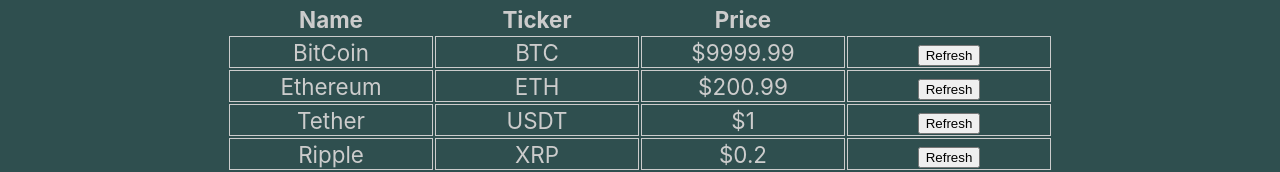
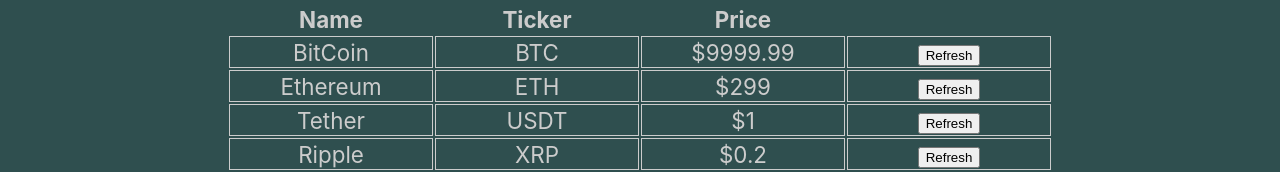
Before and after one commit to orbitmechanic/React, a React (Create React App) app in the folder coin-exchange/: page / in a window 1280 px wide. Shown: the part 1039-1211 px from the top of the page. Built offline with nearby package versions, Linux system fonts and the light colour scheme.

Commit message:
Centralizing State

```diff
--- a/coin-exchange/src/App.js
+++ b/coin-exchange/src/App.js
@@ -4,14 +4,39 @@
 import Coin from './components/Coin/Coin';
 import AccountBalance from './components/AccountBalance/AccountBalance'
 
-function App() {
+class App extends React.Component {
+  constructor(props) {
+    super(props);
+    this.state = {
+      balance: 10000,
+      coinData: [
+        { name: 'BitCoin',
+          ticker:'BTC',
+          price: 9999.99,
+        },
+        { name: 'Ethereum',
+          ticker: 'ETH',
+          price: 299.0,
+        },
+        { name: 'Tether',
+          ticker:'USDT',
+          price: 1.0,
+        },
+        { name: 'Ripple',
+          ticker: 'XRP',
+          price: 0.2,
+        }
+      ],
+    };
+  }
+  render() {
     return (
       <div className = 'App'>
         <header className = 'App-header'>
           <img src = {logo} alt='React logo' className = 'App-logo'/>
           <h1 className='App-Title'>Coin Exchange</h1>
         </header>
-      <AccountBalance amount={10000}/>
+        <AccountBalance amount={this.state.balance}/>
         <table className='coin-table'>
           <thead>
             <tr>
@@ -21,14 +46,23 @@
             </tr>
           </thead>
           <tbody>
-          <Coin name='BitCoin' ticker= 'BTC' price = {9999.99} />
-          <Coin name='Ethereum' ticker= 'ETH' price = {200.99} />
-          <Coin name='Tether' ticker = 'USDT' price = {1.00}/>
-          <Coin name='Ripple' ticker = 'XRP' price = {0.20}/>
+            <Coin name={this.state.coinData[0].name}
+                  ticker= {this.state.coinData[0].ticker}
+                  price = {this.state.coinData[0].price} />
+            <Coin name={this.state.coinData[1].name}
+                  ticker= {this.state.coinData[1].ticker}
+                  price = {this.state.coinData[1].price} />
+            <Coin name={this.state.coinData[2].name}
+                  ticker= {this.state.coinData[2].ticker}
+                  price = {this.state.coinData[2].price} />
+            <Coin name={this.state.coinData[3].name}
+                  ticker= {this.state.coinData[3].ticker}
+                  price = {this.state.coinData[3].price} />
           </tbody>
         </table>
       </div>
     );
   }
+}
 
 export default App;
```
Lines whose indentation alone changed are shown as unchanged.
